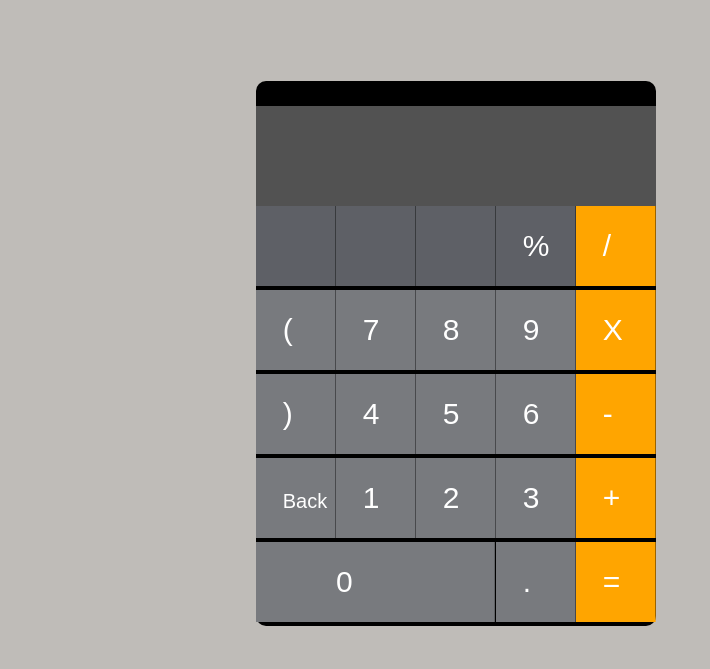
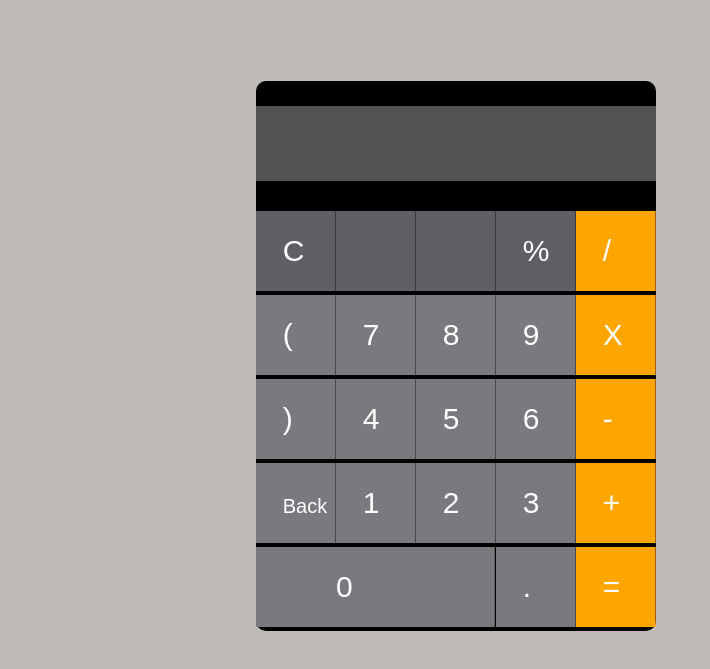
Before and after one commit to dumbresi/CalculatorSite, a website: page main.html in a window 1280 px wide. Both pictures are taken after a click on the element 296 px from the left and 325 px from the top of the page. Shown: the part 79-748 px from the top of the page, without its empty margins (0-710 px from the left). Drawn offline with nearby package versions, Linux system fonts and the light colour scheme; files that its build step writes are made by us from their sources.

Commit message:
Added clear button

```diff
--- a/js/calc.js
+++ b/js/calc.js
@@ -43,11 +43,18 @@ class Button{
                 screen.textContent=expression;
                 answer.textContent="";
             }
-            if(text==="X"){
+            else if(text==="X"){
                 expression+="*";
                 screen.textContent=expression;
             }
-            if(text!="=" && text!="Back" && text!="X"){
+            else if(text==="C"){
+                expression="";
+                screen.textContent="";
+                answer.textContent=""
+            } else if(text==="="){
+                screen.textContent=expression;
+            }
+            else{
                 expression+=text;
                 screen.textContent=expression;
             }
@@ -80,7 +87,7 @@ let space=0;
 
 var evaluateButton;
 
-var buttons=["","","","%","/","(","7","8","9","X",")","4","5","6","-","Back","1","2","3","+","0",".","="];
+var buttons=["C","","","%","/","(","7","8","9","X",")","4","5","6","-","Back","1","2","3","+","0",".","="];
 let btn_count=0;
 for(let i=0;i<5;i++){
     space=0;
@@ -167,7 +174,8 @@ function calculate(expression) {
       operators.push(token);
     }
   }
-
+  console.log("operator:"+operators);
+  console.log("output:"+output);
   // Pop any remaining operators from the stack to the output queue
   while (operators.length > 0) {
     output.push(operators.pop());
--- a/scss/calc.scss
+++ b/scss/calc.scss
@@ -10,7 +10,7 @@ body{
         background-color: black;
         border-radius: 10px;
         .display{
-            height: 100px;
+            height: auto;
             background-color: rgb(82, 82, 82);
             p{
                 padding-right: 20px;
@@ -19,6 +19,7 @@ body{
                 font-weight: bold;
                 text-decoration: rgb(255, 255, 255);
                 color: white;
+                min-height: 20px;
             }
             #screen{
                 padding-top: 5px;
```
